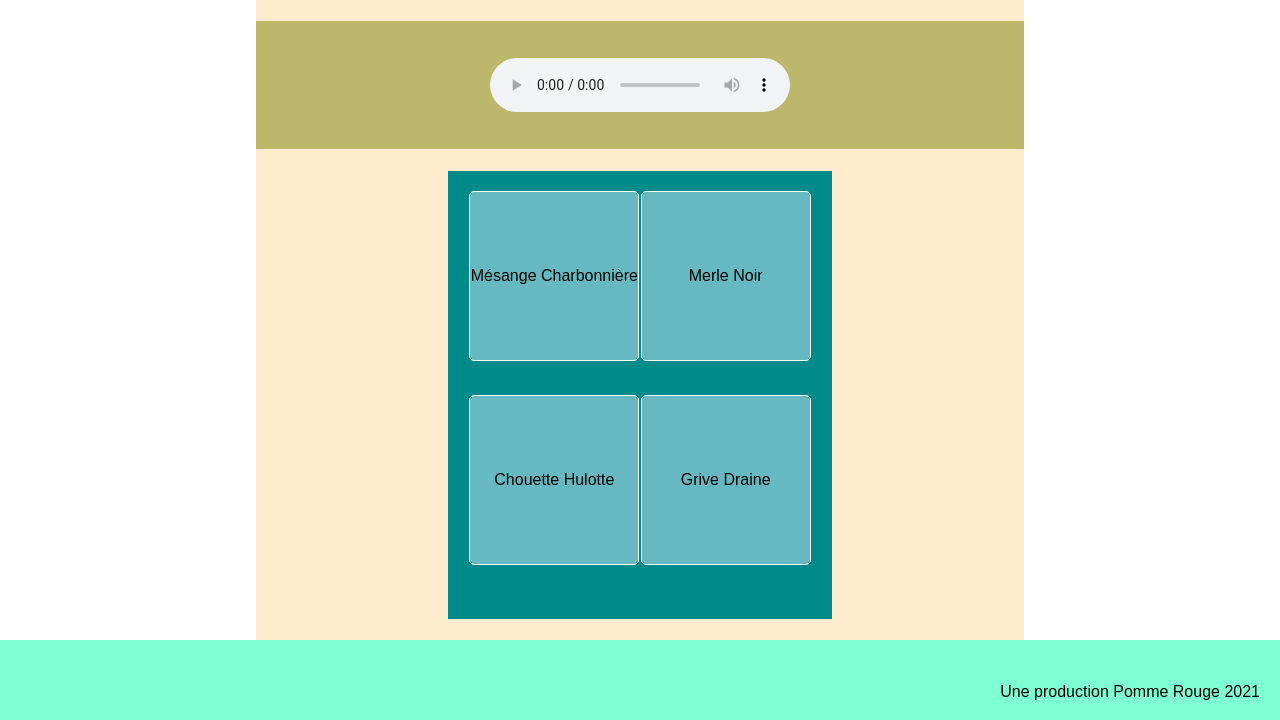
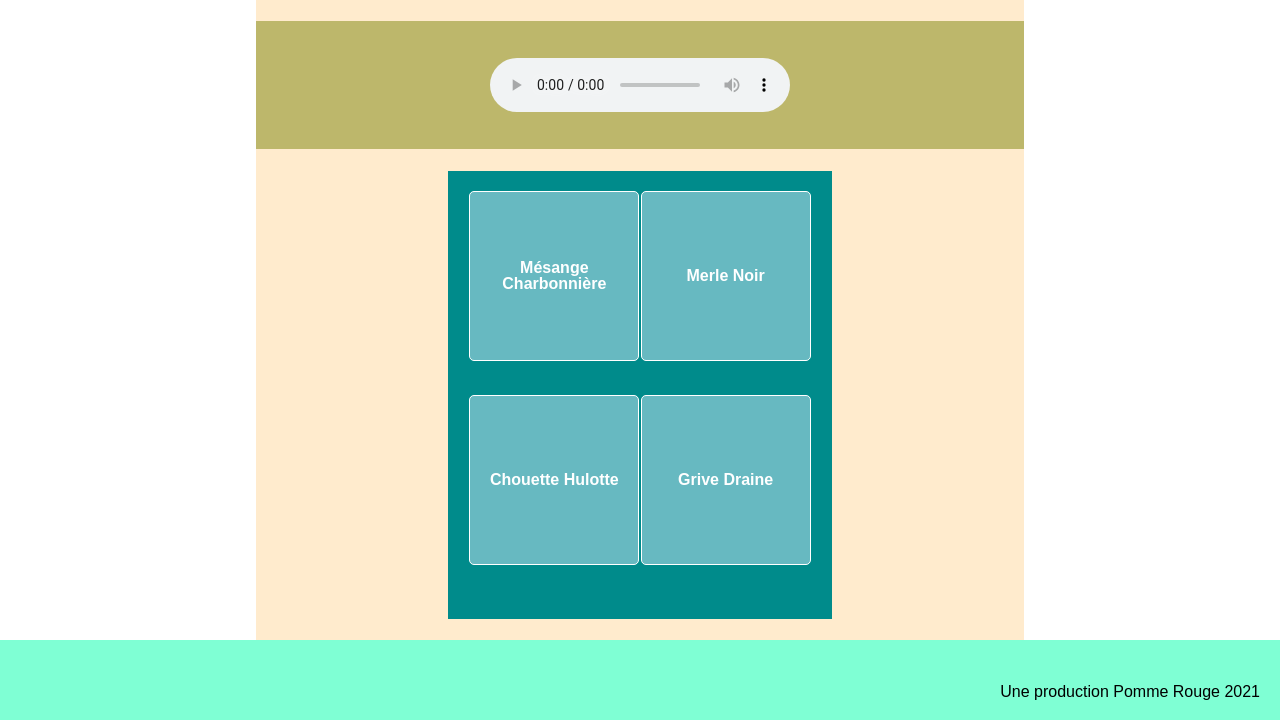
Before and after one commit to heloiseouvry/birds_quizz, a plain HTML site: page index.html in a window 1280 px wide. Shown: the part 80-800 px from the top of the page. Drawn offline with Linux system fonts and the light colour scheme.

Commit message:
handleTileClick()

```diff
--- a/css/styles.css
+++ b/css/styles.css
@@ -60,9 +60,14 @@ main {
     align-items: center;
     width: 170px;
     height: 170px;
+    padding: 10px;
+    font-weight: bold;
+    text-align: center;
+    color: #fff;
     background-color: #add8e698;
     border: 1px solid #fff;
     border-radius: 5px;
+    cursor: pointer;
 }
 
 footer{
--- a/js/game.js
+++ b/js/game.js
@@ -12,9 +12,12 @@ const game = {
         "troglodyte_mignon": "Troglodyte Mignon",
     },
 
+    answer: null,
+
     init() {
         console.log('init');
         game.createTiles(4);
+        document.querySelector("#choice-container").addEventListener("click", game.handleTileClick);
     },
 
     getRandomBird() {
@@ -45,6 +48,14 @@ const game = {
             choiceContainer.appendChild(newTile);
         }
     },
+
+    handleTileClick(event) {
+        //we check that we haven't clicked on the parent container
+        if (event.target.classList.contains("tile")) {
+            game.answer = event.target.dataset.bird;
+            console.log(game.answer);
+        }
+    }
 }
 
 document.addEventListener('DOMContentLoaded', game.init);
```
